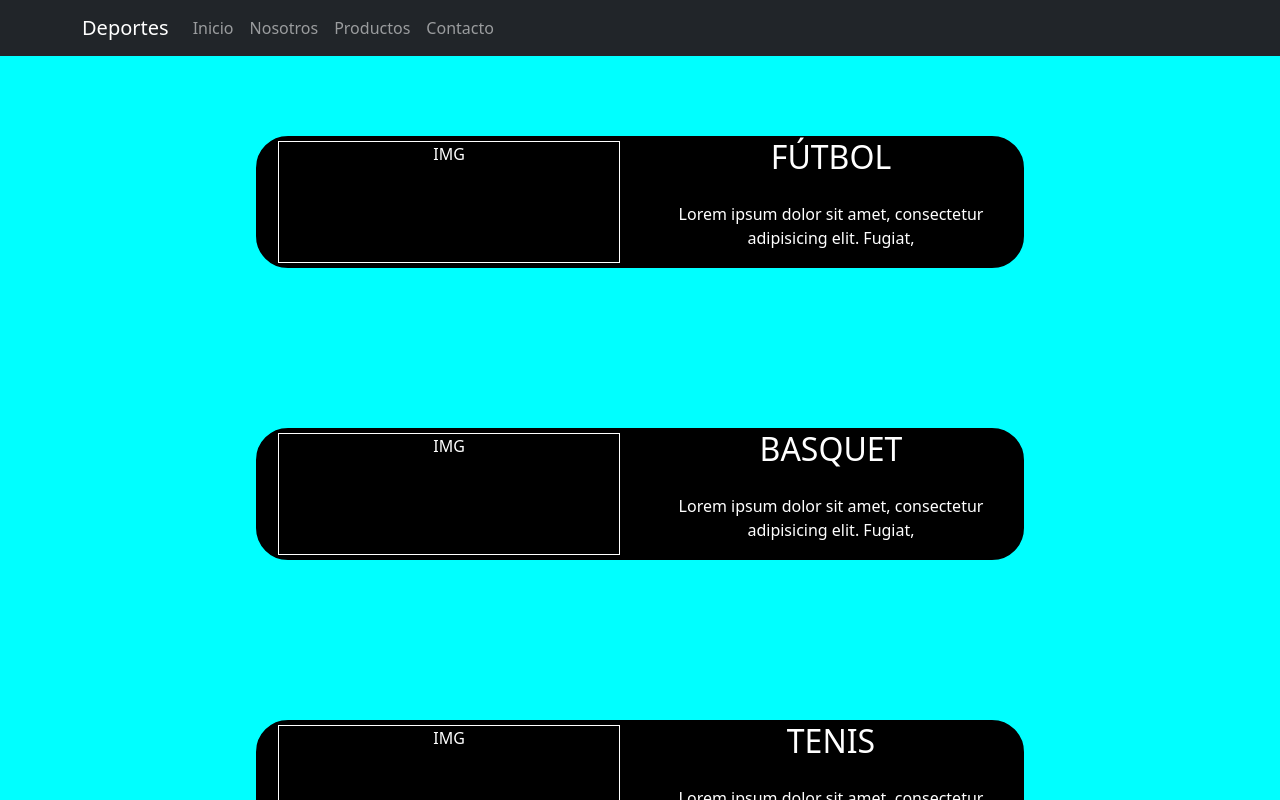
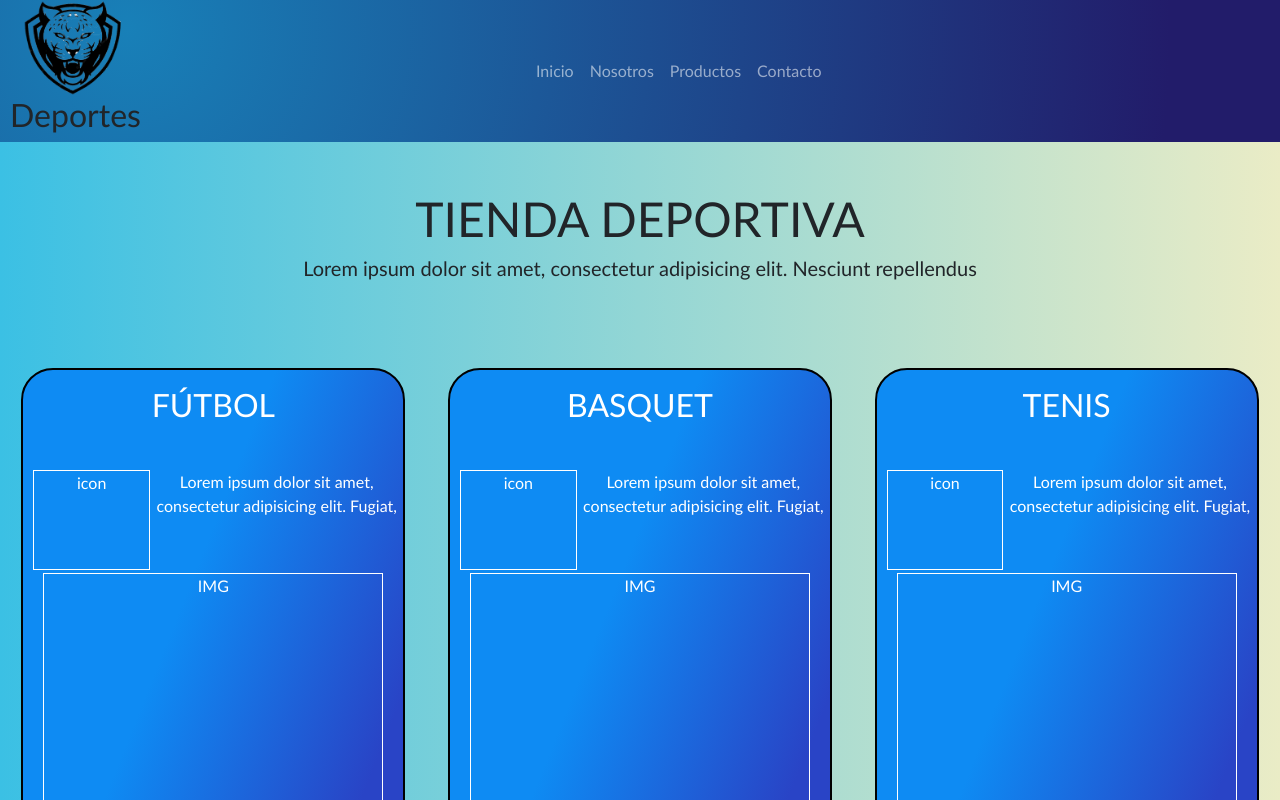
Before and after one commit to Nicolas50399/deportes-Aparicio, a React (Create React App) app: page / in a window 1280 px wide. Shown: the top 800 px of the page. Built offline with nearby package versions, Linux system fonts and the light colour scheme.

Commit message:
list/card en el container

```diff
--- /dev/null
+++ b/src/components/Card/Card.js
@@ -0,0 +1,13 @@
+import React from 'react';
+import './CardStyle.css';
+import logo from '../../assets/logo.png';
+
+export const Card = (props) => {
+	const { titulo } = props;
+	return (
+		<div className="cardContainer">
+            <img src={logo} alt="LOGO"/>
+			<h2>{titulo}</h2>
+		</div>
+	);
+};
--- /dev/null
+++ b/src/components/Card/CardStyle.css
@@ -0,0 +1,11 @@
+.cardContainer{
+    display: flex;
+    flex-direction: column;
+    align-items: start;
+    margin-left: 10px;
+}
+
+.cardContainer > img{
+    width: 20%;
+    margin-left: 13px;
+}
--- /dev/null
+++ b/src/components/List/List.js
@@ -0,0 +1,16 @@
+import React from 'react';
+import './ListStyle.css'
+
+export const List = () => {
+  return (
+      <>
+      <h2>¿Qué vendemos?</h2>
+        <ul className='listContainer'>
+            <li>Accesorios</li>
+            <li>Vestimenta</li>
+            <li>Pelotas</li>
+        </ul>
+      </>
+  );
+
+}
--- /dev/null
+++ b/src/components/List/ListStyle.css
@@ -0,0 +1,3 @@
+.listContainer{
+    list-style: none;
+}
--- a/src/components/archivoContainer.js
+++ b/src/components/archivoContainer.js
@@ -3,6 +3,8 @@ import { Container } from 'react-bootstrap';
 import { Nav } from 'react-bootstrap';
 import 'bootstrap/dist/css/bootstrap.min.css';
 import "./archivoContainerStyle.css"
+import { Card } from "./Card/Card"
+import { List } from "./List/List"
 
 export const ArchivoContainer = () => {
     return (
@@ -17,17 +19,10 @@ export const ArchivoContainer = () => {
 const Header = () => {
     return (
         <header>
-            <NavBootstrap />
-        </header>
-    );
-}
+            <Card titulo = "Deportes" />
+            <Navbar className='navBar' bg="" variant="dark">
+                <Container>
 
-const NavBootstrap = () => {
-    return (
-    <>
-        <Navbar bg="dark" variant="dark">
-        <Container>
-        <Navbar.Brand href="#home">Deportes</Navbar.Brand>
                 <Nav className="me-auto">
                 <Nav.Link href="#inicio">Inicio</Nav.Link>
                 <Nav.Link href="#nosotros">Nosotros</Nav.Link>
@@ -36,14 +31,17 @@ const NavBootstrap = () => {
                 </Nav>
                 </Container>
             </Navbar>
-        </>
+        </header>
     );
 }
 
 const Main = () => {
     return (
         <main>
+            <h1 className='tituloPrincipal'>TIENDA DEPORTIVA</h1>
+            <h5>Lorem ipsum dolor sit amet, consectetur adipisicing elit. Nesciunt repellendus</h5>
             <Deportes />
+            <List />
         </main>
     );
 }
@@ -71,10 +69,11 @@ const Deportes = () => {
 }
 
 const UnDeporte = (props) => {
-    const { tituloDeporte = "Un deporte", descripcion, imagen = "IMG"} = props;
+    const { tituloDeporte = "Un deporte", descripcion, imagen = "IMG", icono = "icon"} = props;
     return (
-        <div className="cartaDeporte">
+        <div className="cartaDeportesPrimarios">
             <h2 className="tituloDeporte">{tituloDeporte}</h2>
+            <div className='iconoDeporte'>{icono}</div>
             <p className="descripcionDeporte">{descripcion}</p>
             <div className="imagenDeporte">
                 {imagen}
--- a/src/components/archivoContainerStyle.css
+++ b/src/components/archivoContainerStyle.css
@@ -2,10 +2,11 @@
     margin: 0;
     padding: 0;
     box-sizing: border-box;
+    font-family:'Trebuchet MS', 'Lucida Sans Unicode', 'Lucida Grande', 'Lucida Sans', Arial, sans-serif;
   }
 
 main{
-    background-color: cyan;
+    background-image: linear-gradient(to right, #3BC0E4, #EAECC6);
 }
 
 footer{
@@ -13,31 +14,51 @@ footer{
     color: white;
 }
 
+header{
+    background-image: radial-gradient( circle farthest-corner at 10% 20%, #1880b8 0%, #221c6a 90% );
+    display: flex;
+    justify-content: start;
+}
+
+
+.tituloPrincipal{
+    padding-top: 3rem;
+    font-size: 300%;
+
+}
+
 .deportes{
     display: flex;
-    flex-direction: column;
-    justify-content: center;
+    flex-direction: row;
+    justify-content: space-around;
     align-items: center;
     color: white;
 }
 
-.cartaDeporte{
+.cartaDeportesPrimarios{
     margin: 5rem 0;
     border: 2px solid black;
     border-radius: 2rem;
-    background-color: black;
-    width: 60%;
+    background-image: linear-gradient( 111.8deg, rgba(14,139,243,1) 36.1%, rgba(41,68,198,1) 72.9% );
+    width: 30%;
     display: grid;
-    grid-template-rows: 1fr 1fr;
-    grid-template-columns: 1fr 1fr;
-    grid-template-areas: "imgDep titDep"
-                        "imgDep descDep";
+    grid-template-rows: 100px 100px 600px;
+    grid-template-columns: 1fr 2fr;
+    grid-template-areas: "titDep titDep"
+                        "iconDep descDep"
+                        "imgDep imgDep";
 }
 .tituloDeporte{
     grid-area: titDep;
+    padding-top: 1rem;
 }
 .descripcionDeporte{
     grid-area: descDep;
+}
+.iconoDeporte{
+    grid-area: iconDep;
+    border: 1px solid white;
+    margin-left: 10px;
 }
 .imagenDeporte{
     grid-area: imgDep;
```
Also changed, not shown: src/assets/logo.png (added). Lines whose indentation alone changed are shown as unchanged.
